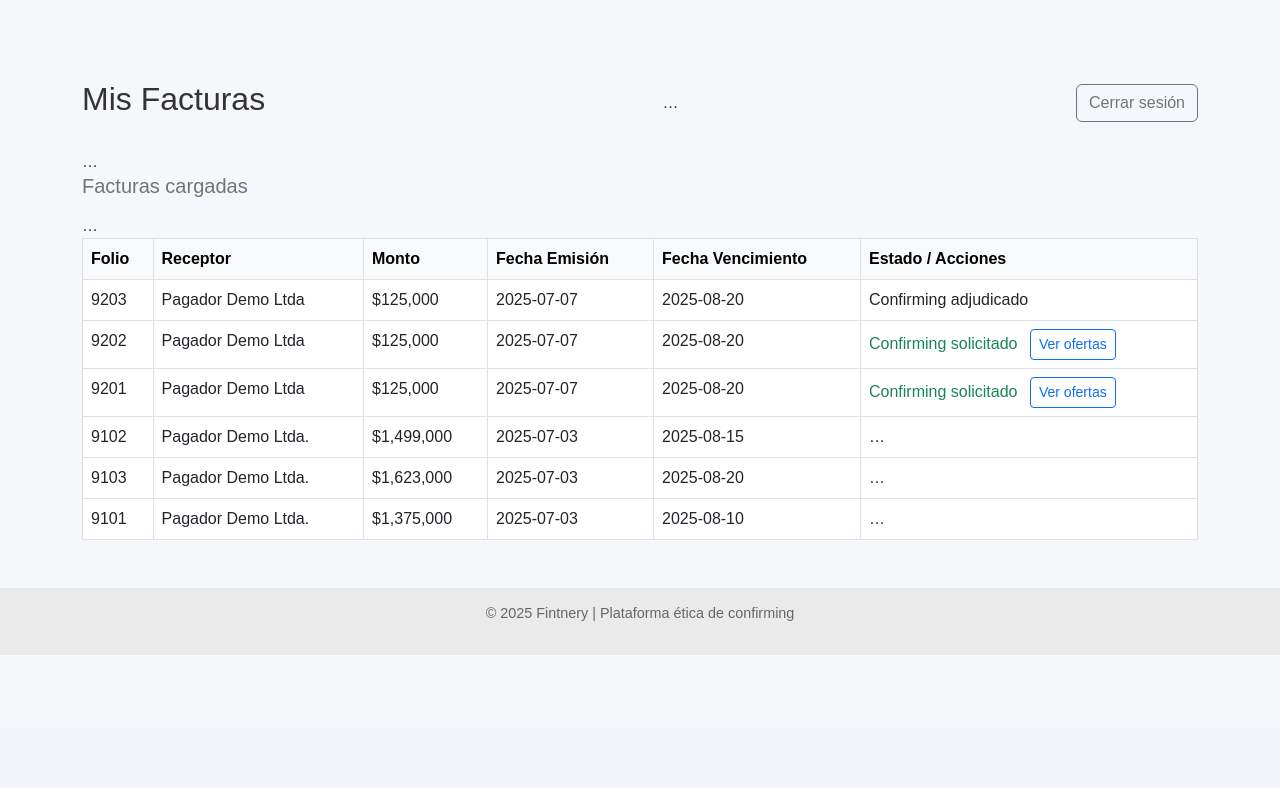
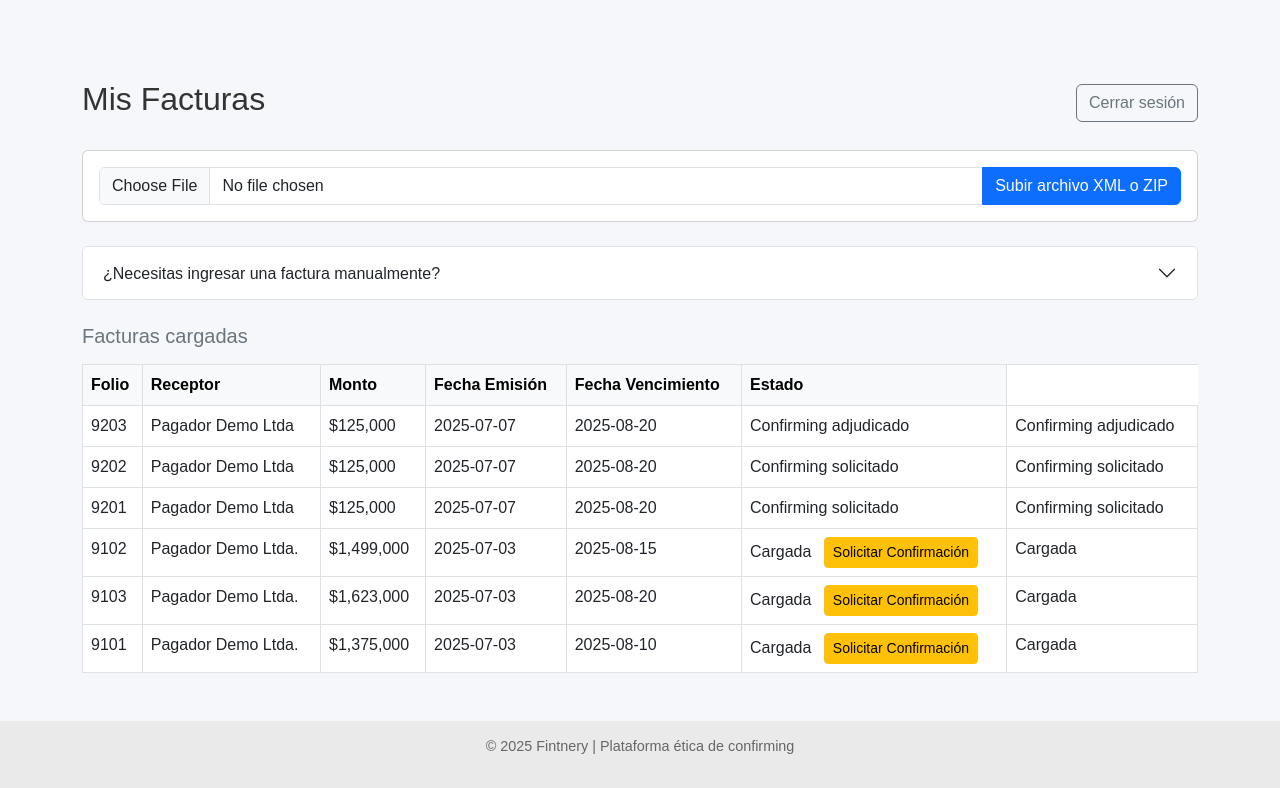
Before and after one commit to rzamoraw/TReDS_Version_Fintnery, a FastAPI app: page /proveedor/facturas in a window 1280 px wide. Shown: the part 72-860 px from the top of the page. Before the commit the page ends 727 px from the top, so only its background shows below. Run offline with FastAPI, Linux system fonts and the light colour scheme; the visitor is signed in with stand-in values (Sample User, id 1); data comes from the database, SQL or seed files in the repository.

Commit message:
Restaurar facturas.html con botones de confirmación (versión 9647820)

```diff
--- a/templates/facturas.html
+++ b/templates/facturas.html
@@ -4,15 +4,99 @@
 <div class="container mt-5">
     <div class="d-flex justify-content-between align-items-center mb-4">
         <h2>Mis Facturas</h2>
-        …
+
+        {% if errores %}
+<div class="alert alert-danger mt-3">
+    <ul>
+    {% for error in errores %}
+        <li>{{ error }}</li>
+    {% endfor %}
+    </ul>
+</div>
+{% endif %}
+
+    {% if request.query_params.get('msg') == 'fecha_ok' %}
+<div class="alert alert-success alert-dismissible fade show" role="alert">
+    Fecha de vencimiento actualizada correctamente.
+    <button type="button" class="btn-close" data-bs-dismiss="alert" aria-label="Cerrar"></button>
+</div>
+{% endif %}
+
         <a href="/proveedor/logout" class="btn btn-outline-secondary">Cerrar sesión</a>
     </div>
 
-    … <!-- (toda la parte de carga automática y manual sin cambios) -->
+    <!-- Carga automática desde archivo -->
+    <div class="card mb-4">
+        <div class="card-body">
+            <form method="post" action="/proveedor/facturas" enctype="multipart/form-data">
+                <div class="input-group">
+                    <input type="file" name="archivo" class="form-control" accept=".xml,.zip" required>
+                    <button type="submit" class="btn btn-primary">Subir archivo XML o ZIP</button>
+                </div>
+            </form>
+        </div>
+    </div>
+
+    <!-- Carga manual colapsada -->
+    <div class="accordion mb-4" id="accordionManual">
+        <div class="accordion-item">
+            <h2 class="accordion-header" id="headingManual">
+                <button class="accordion-button collapsed" type="button" data-bs-toggle="collapse" data-bs-target="#collapseManual" aria-expanded="false" aria-controls="collapseManual">
+                    ¿Necesitas ingresar una factura manualmente?
+                </button>
+            </h2>
+            <div id="collapseManual" class="accordion-collapse collapse" aria-labelledby="headingManual" data-bs-parent="#accordionManual">
+                <div class="accordion-body">
+                    <form method="post" action="/proveedor/facturas-manual">
+                        <div class="row">
+                            <div class="col-md-6 mb-3">
+                                <label for="rut_receptor">RUT Receptor</label>
+                                <input type="text" name="rut_receptor" class="form-control" required>
+                            </div>
+                            <div class="col-md-6 mb-3">
+                                <label for="razon_social_receptor">Razón Social Receptor</label>
+                                <input type="text" name="razon_social_receptor" class="form-control" required>
+                            </div>
+                            <div class="col-md-4 mb-3">
+                                <label for="tipo_dte">Tipo DTE</label>
+                                <input type="text" name="tipo_dte" class="form-control" required>
+                            </div>
+                            <div class="col-md-4 mb-3">
+                                <label for="folio">Folio</label>
+                                <input type="number" name="folio" class="form-control" required>
+                            </div>
+                            <div class="col-md-4 mb-3">
+                                <label for="monto">Monto</label>
+                                <input type="number" name="monto" class="form-control" required>
+                            </div>
+                            <div class="col-md-6 mb-3">
+                                <label for="fecha_emision">Fecha Emisión</label>
+                                <input type="date" name="fecha_emision" class="form-control" required>
+                            </div>
+                            <div class="col-md-6 mb-3">
+                                <label for="fecha_vencimiento">Fecha Vencimiento</label>
+                                <input type="date" name="fecha_vencimiento" class="form-control" required>
+                            </div>
+                        </div>
+                        <button type="submit" class="btn btn-success">Guardar factura manual</button>
+                    </form>
+                </div>
+            </div>
+        </div>
+    </div>
 
     <!-- Tabla de facturas -->
     <h5 class="text-secondary mb-3">Facturas cargadas</h5>
-    …
+    {% if errores %}
+    <div class="alert alert-warning">
+        <strong>Algunas facturas no se cargaron:</strong>
+        <ul>
+            {% for error in errores %}
+            <li>{{ error }}</li>
+            {% endfor %}
+        </ul>
+    </div>
+    {% endif %}
     <div class="table-responsive">
         <table class="table table-bordered table-hover bg-white">
             <thead class="table-light">
@@ -22,7 +106,7 @@
                     <th>Monto</th>
                     <th>Fecha Emisión</th>
                     <th>Fecha Vencimiento</th>
-                    <th>Estado / Acciones</th>
+                    <th>Estado</th>
                 </tr>
             </thead>
             <tbody>
@@ -34,22 +118,28 @@
         <td>{{ factura.fecha_emision }}</td>
         <td>{{ factura.fecha_vencimiento }}</td>
         <td>
+            {{ factura.estado_dte }}
             {% if factura.estado_dte == "Cargada" %}
-                            …
-                        {% elif factura.estado_dte == "Confirmada por pagador" %}
-                            …
-                        {% elif factura.estado_dte == "Confirming solicitado" %}
+            <form method="get" action="/proveedor/solicitar_confirmacion/{{ factura.id }}" class="d-inline">
+                <button type="submit" class="btn btn-sm btn-warning ms-2">Solicitar Confirmación</button>
+            </form>
+            {% endif %}
+        <td>
+            {{ factura.estado_dte }}
+            {% if factura.estado_dte == "Confirmada por pagador" %}
+                <form method="post" action="/proveedor/solicitar_confirming/{{ factura.id }}" style="display:inline">
+                    <button type="submit" class="btn btn-sm btn-primary">Solicitar Confirming</button>
+                </form>
+                <form method="post" action="/proveedor/rechazar_vencimiento/{{ factura.id }}" style="display:inline">
+                <button type="submit" class="btn btn-sm btn-danger">Rechazar Vencimiento</button>
+                </form>
+            {% elif factura.estado_dte == "Vencimiento rechazado por proveedor" %}
+            <span class="text-danger">Rechazado</span>
+            {% elif factura.estado_dte == "En confirming" %}
                 <span class="text-success">Confirming solicitado</span>
-
-                            <!-- ➤ NUEVO botón: Ver ofertas -->
-                            <a href="/proveedor/facturas?factura_id={{ factura.id }}"
-                               class="btn btn-sm btn-outline-primary ms-2">
-                                Ver&nbsp;ofertas
-                            </a>
-                        {% else %}
-                            {{ factura.estado_dte }}
             {% endif %}
         </td>
+
     </tr>
     {% else %}
     <tr>
@@ -59,58 +149,5 @@
 </tbody>
         </table>
     </div>
-
-    {# ------------------------------------------------------------------------- #}
-    {# Bloque que muestra la tabla de ofertas cuando viene ?factura_id=XYZ       #}
-    {# ------------------------------------------------------------------------- #}
-    {% if request.query_params.get('factura_id') %}
-        {% set sel_id = request.query_params.get('factura_id')|int %}
-        {% set ofertas = ofertas_por_factura.get(sel_id, []) %}
-
-        <h4 class="mt-4">Ofertas para la factura #{{ sel_id }}</h4>
-
-        {% if ofertas %}
-        <table class="table table-sm table-bordered">
-            <thead class="table-light">
-                <tr>
-                    <th>Financiador</th>
-                    <th>Tasa&nbsp;(%)</th>
-                    <th>Comisión&nbsp;flat</th>
-                    <th>Días ant.</th>
-                    <th>Precio&nbsp;cesión</th>  <!-- 🆕 -->
-                    <th class="text-center">Acción</th>
-                </tr>
-            </thead>
-            <tbody>
-                {% for o in ofertas %}
-                <tr>
-                    <td>{{ o.financiador.nombre }}</td>
-                    <td>{{ '{:,.2f}'.format(o.tasa_interes) }}</td>
-                    <td>{{ '{:,.0f}'.format(o.comision_flat) }}</td>
-                    <td>{{ o.dias_anticipacion }}</td>
-                    <td>
-                        {% if o.precio_cesion is not none %}
-                            ${{ '{:,.0f}'.format(o.precio_cesion) }}
-                        {% else %}
-                            —
-                        {% endif %}
-                    </td>
-                    <td class="text-center">
-                        <form method="post"
-                              action="/proveedor/aceptar-oferta/{{ o.id }}"
-                              class="d-inline">
-                            <button class="btn btn-sm btn-success">
-                                Aceptar
-                            </button>
-                        </form>
-                    </td>
-                </tr>
-                {% endfor %}
-            </tbody>
-        </table>
-        {% else %}
-            <p class="text-muted">No hay ofertas todavía.</p>
-        {% endif %}
-    {% endif %}
 </div>
 {% endblock %}
```
Lines whose indentation alone changed are shown as unchanged.
